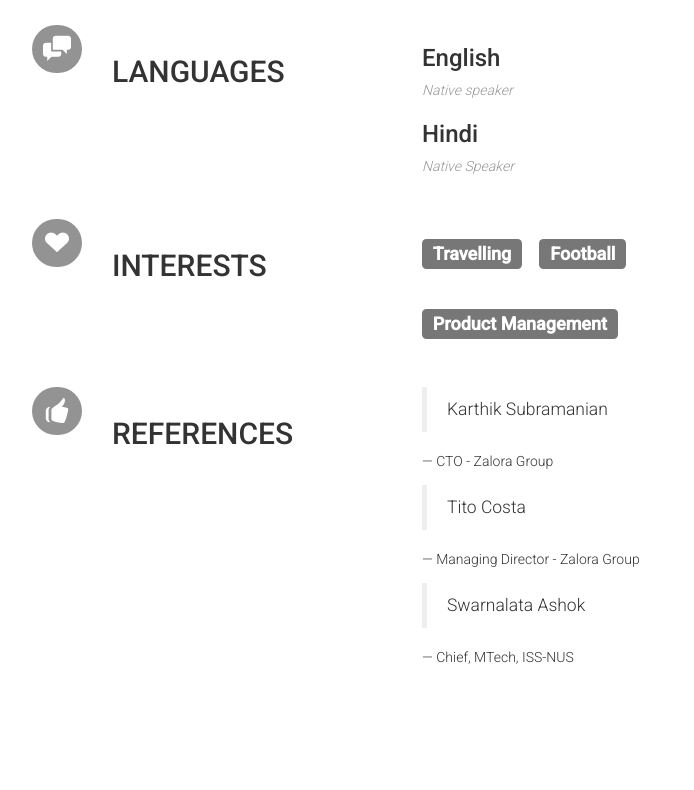
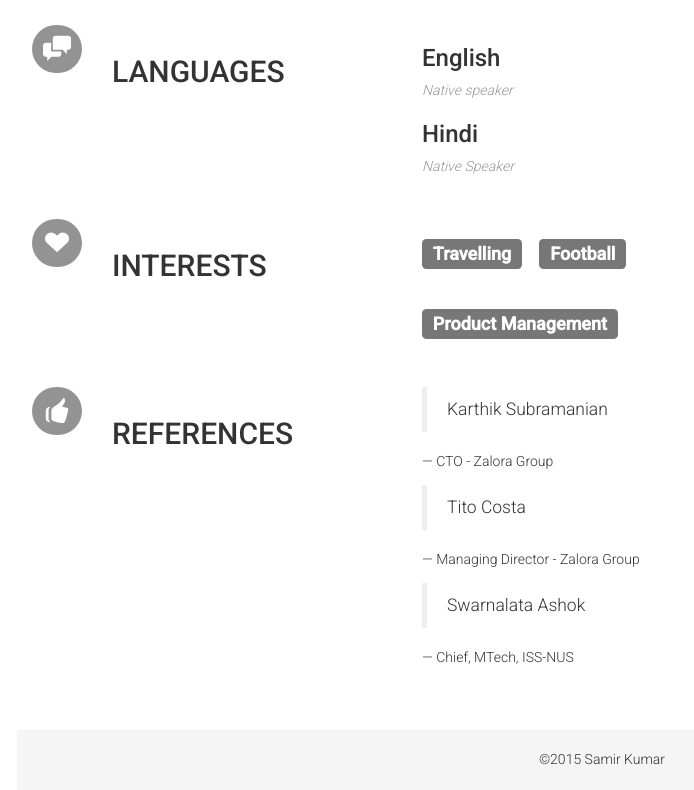
Before and after one commit to kumarsamir/resume, a plain HTML site: page resume/index.html in a window 1280 px wide. Shown: the part 2291-3081 px from the top of the page, without its empty margins (126-820 px from the left). Drawn offline with nearby package versions, Linux system fonts and the light colour scheme.

Commit message:
Update index.html

```diff
--- a/resume/index.html
+++ b/resume/index.html
@@ -429,4 +429,9 @@ j=d.createElement(s),dl=l!='dataLayer'?'&l='+l:'';j.async=true;j.src=
     /* ]]> */
     </script>
 </body>
+<footer class="footer">
+      <div class="container">
+        <p class="text-muted"><center>&copy;2015 Samir Kumar</center></p>
+      </div>
+    </footer>
 </html>
```
